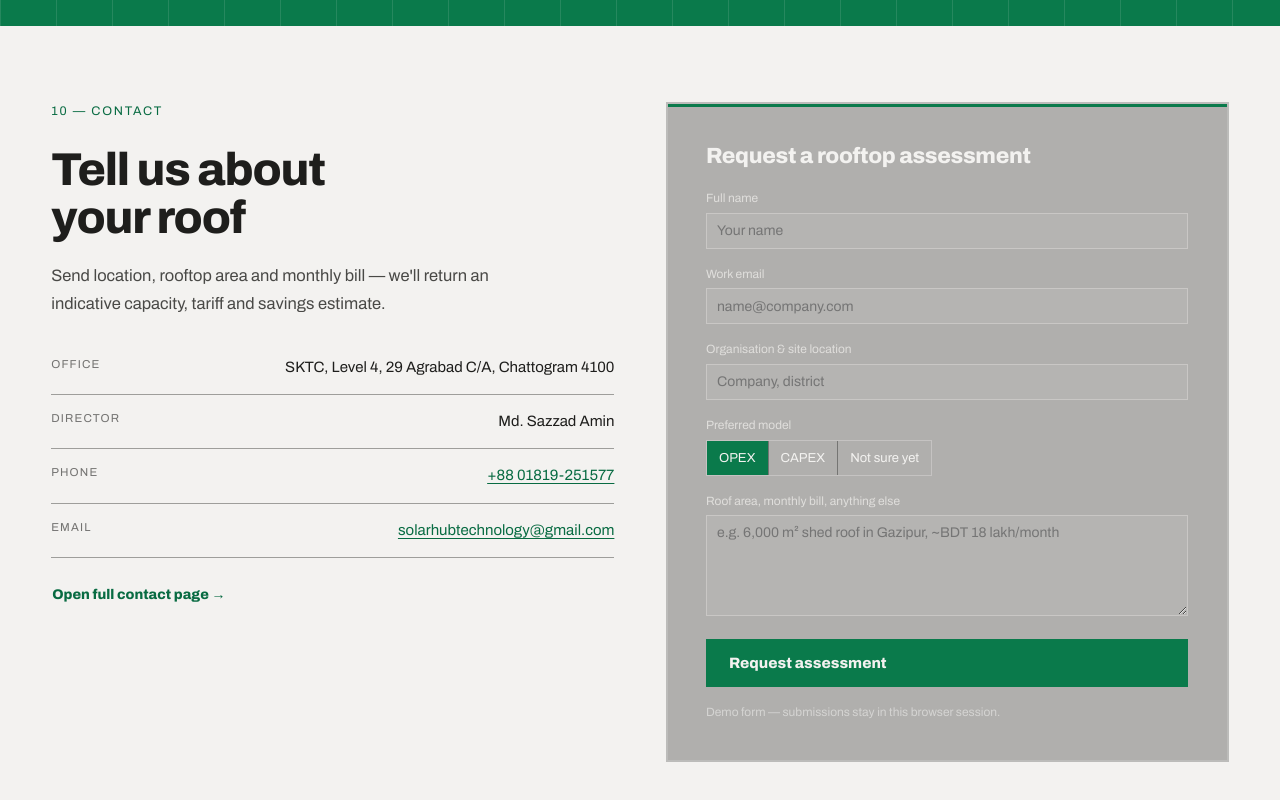
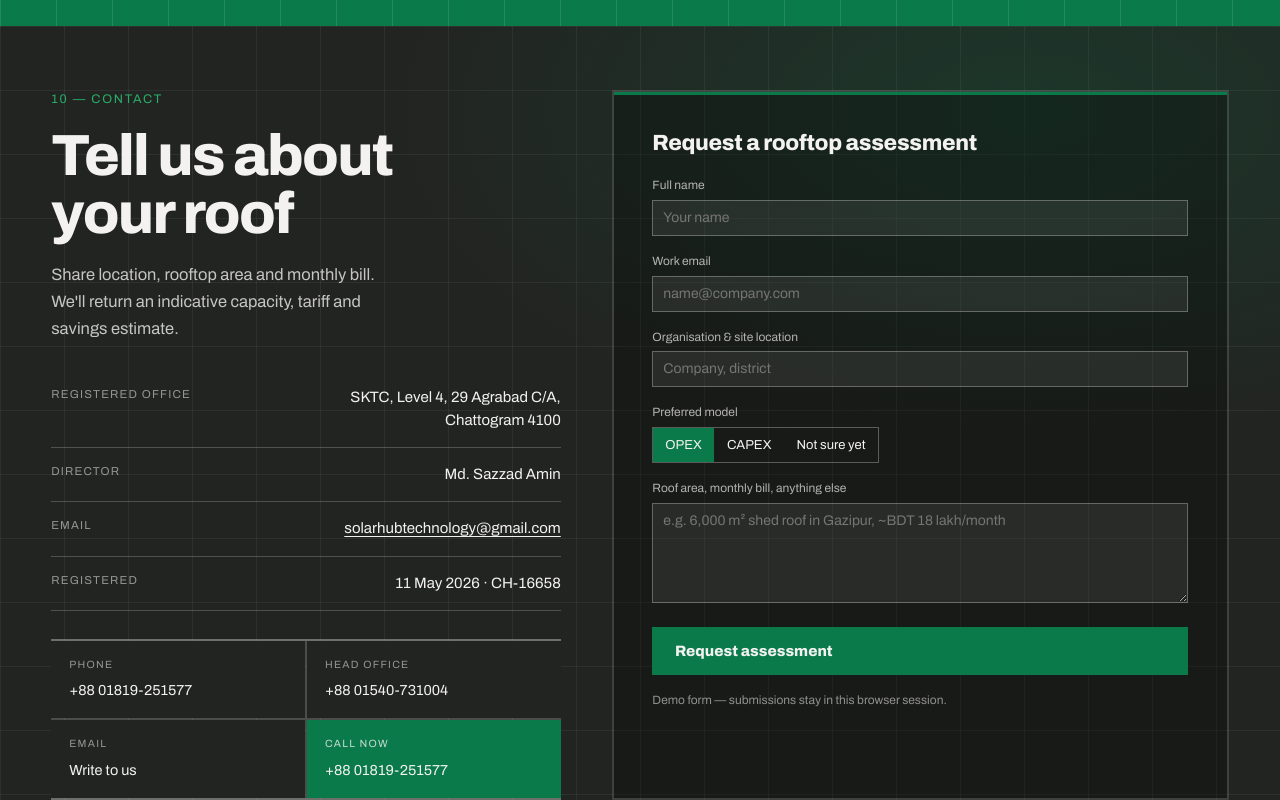
Before and after one commit to Nayrit/SolarLAB, a Next.js app: page / in a window 1280 px wide. Shown: the part 9720-10520 px from the top of the page. Built offline with nearby package versions, Linux system fonts and the light colour scheme.

Commit message:
contact added to homepage

```diff
--- a/src/app/contact/page.tsx
+++ b/src/app/contact/page.tsx
@@ -1,5 +1,5 @@
 import type { Metadata } from "next";
-import { ContactPageView } from "@/components/sections/ContactPageView";
+import { ContactSection } from "@/components/sections/ContactSection";
 
 export const metadata: Metadata = {
   title: "Contact",
@@ -8,5 +8,5 @@ export const metadata: Metadata = {
 };
 
 export default function ContactPage() {
-  return <ContactPageView />;
+  return <ContactSection asPage />;
 }
--- a/src/components/sections/ContactSection.tsx
+++ b/src/components/sections/ContactSection.tsx
@@ -1,42 +1,58 @@
+"use client";
+
 import { ContactForm } from "@/components/ContactForm";
 import { company } from "@/lib/content";
-import { Reveal } from "@/components/Reveal";
-import Link from "next/link";
 
-/** Compact contact block for the homepage — full page uses ContactPageView. */
-export function ContactSection() {
+type ContactSectionProps = {
+  /** Use page-level heading on /contact */
+  asPage?: boolean;
+};
+
+export function ContactSection({ asPage = false }: ContactSectionProps) {
+  const Title = asPage ? "h1" : "h2";
+
   return (
-    <section id="contact" className="container section">
-      <div
-        style={{
-          display: "grid",
-          gridTemplateColumns: "repeat(auto-fit, minmax(min(100%, 320px), 1fr))",
-          gap: "clamp(28px, 4vw, 56px)",
-          alignItems: "start",
-        }}
-      >
-        <Reveal>
-          <span className="kicker">10 — Contact</span>
-          <h2 className="display" style={{ maxWidth: "12ch" }}>
+    <section id="contact" className="contact-page">
+      <div className="contact-page-inner">
+        <div className="contact-info anim-rise">
+          <span className="kicker kicker-light" style={{ marginBottom: 18 }}>
+            {asPage ? "Contact" : "10 — Contact"}
+          </span>
+          <Title
+            style={{
+              fontSize: "clamp(36px, 5vw, 58px)",
+              lineHeight: 1,
+              letterSpacing: "-0.03em",
+              margin: "0 0 18px",
+              maxWidth: "12ch",
+              fontFamily: "var(--font-heading)",
+              fontWeight: 800,
+            }}
+          >
             Tell us about your roof
-          </h2>
-          <p className="lede" style={{ maxWidth: "48ch", marginBottom: 24 }}>
-            Send location, rooftop area and monthly bill — we&apos;ll return an
+          </Title>
+          <p
+            style={{
+              fontSize: 16.5,
+              lineHeight: 1.65,
+              margin: "0 0 28px",
+              maxWidth: "40ch",
+              color: "color-mix(in srgb, var(--color-bg) 78%, transparent)",
+            }}
+          >
+            Share location, rooftop area and monthly bill. We&apos;ll return an
             indicative capacity, tariff and savings estimate.
           </p>
+
           <div className="meta-row">
-            <span className="label">Office</span>
-            <span className="value">{company.officeShort}</span>
+            <span className="label">Registered office</span>
+            <span className="value" style={{ maxWidth: "28ch" }}>
+              {company.officeShort}
+            </span>
           </div>
           <div className="meta-row">
             <span className="label">Director</span>
             <span className="value">{company.director}</span>
-          </div>
-          <div className="meta-row">
-            <span className="label">Phone</span>
-            <span className="value">
-              <a href={company.phones[0].href}>{company.phones[0].label}</a>
-            </span>
           </div>
           <div className="meta-row">
             <span className="label">Email</span>
@@ -44,24 +60,39 @@ export function ContactSection() {
               <a href={`mailto:${company.email}`}>{company.email}</a>
             </span>
           </div>
-          <Link
-            href="/contact"
-            className="btn btn-ghost"
-            style={{
-              marginTop: 20,
-              paddingLeft: 0,
-              textDecoration: "none",
-            }}
-          >
-            Open full contact page →
-          </Link>
-        </Reveal>
+          <div className="meta-row">
+            <span className="label">Registered</span>
+            <span className="value">
+              {company.registered} · {company.regNo}
+            </span>
+          </div>
 
-        <Reveal delay={100}>
-          <div className="contact-panel">
-            <ContactForm />
+          <div className="contact-quick">
+            <a href={company.phones[0].href}>
+              <span className="q-label">Phone</span>
+              <span className="q-value">{company.phones[0].label}</span>
+            </a>
+            <a href={company.phones[1].href}>
+              <span className="q-label">Head office</span>
+              <span className="q-value">+88 01540-731004</span>
+            </a>
+            <a href={`mailto:${company.email}`}>
+              <span className="q-label">Email</span>
+              <span className="q-value">Write to us</span>
+            </a>
+            <a href={company.phones[0].href} className="contact-quick-cta">
+              <span className="q-label">Call now</span>
+              <span className="q-value">{company.phones[0].label}</span>
+            </a>
           </div>
-        </Reveal>
+        </div>
+
+        <div
+          className="contact-panel anim-rise"
+          style={{ animationDelay: "0.1s" }}
+        >
+          <ContactForm />
+        </div>
       </div>
     </section>
   );
--- a/src/styles/site.css
+++ b/src/styles/site.css
@@ -825,8 +825,20 @@ summary::-webkit-details-marker {
 }
 
 .contact-quick a:hover {
-  background: color-mix(in srgb, var(--color-accent) 18%, var(--color-neutral-900));
+  background: color-mix(in srgb, var(--color-accent) 22%, var(--color-neutral-900));
   color: var(--color-bg);
+}
+
+.contact-quick-cta {
+  background: var(--color-accent) !important;
+}
+
+.contact-quick-cta .q-label {
+  color: color-mix(in srgb, var(--color-bg) 80%, transparent) !important;
+}
+
+.contact-quick-cta:hover {
+  background: var(--color-accent-600) !important;
 }
 
 .contact-quick .q-label {
```
Also changed, not shown: src/components/sections/ContactPageView.tsx (deleted, +0 -109 lines).
